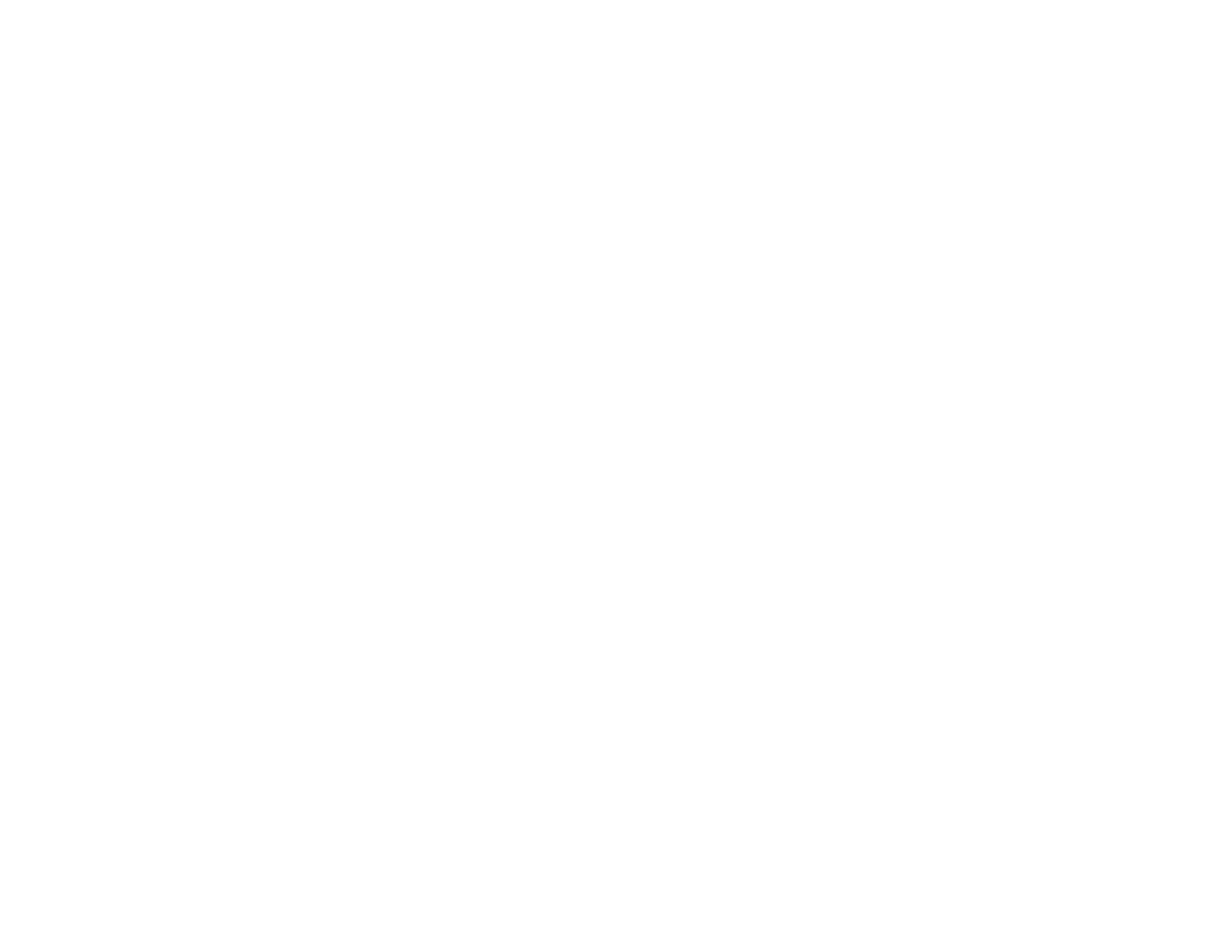
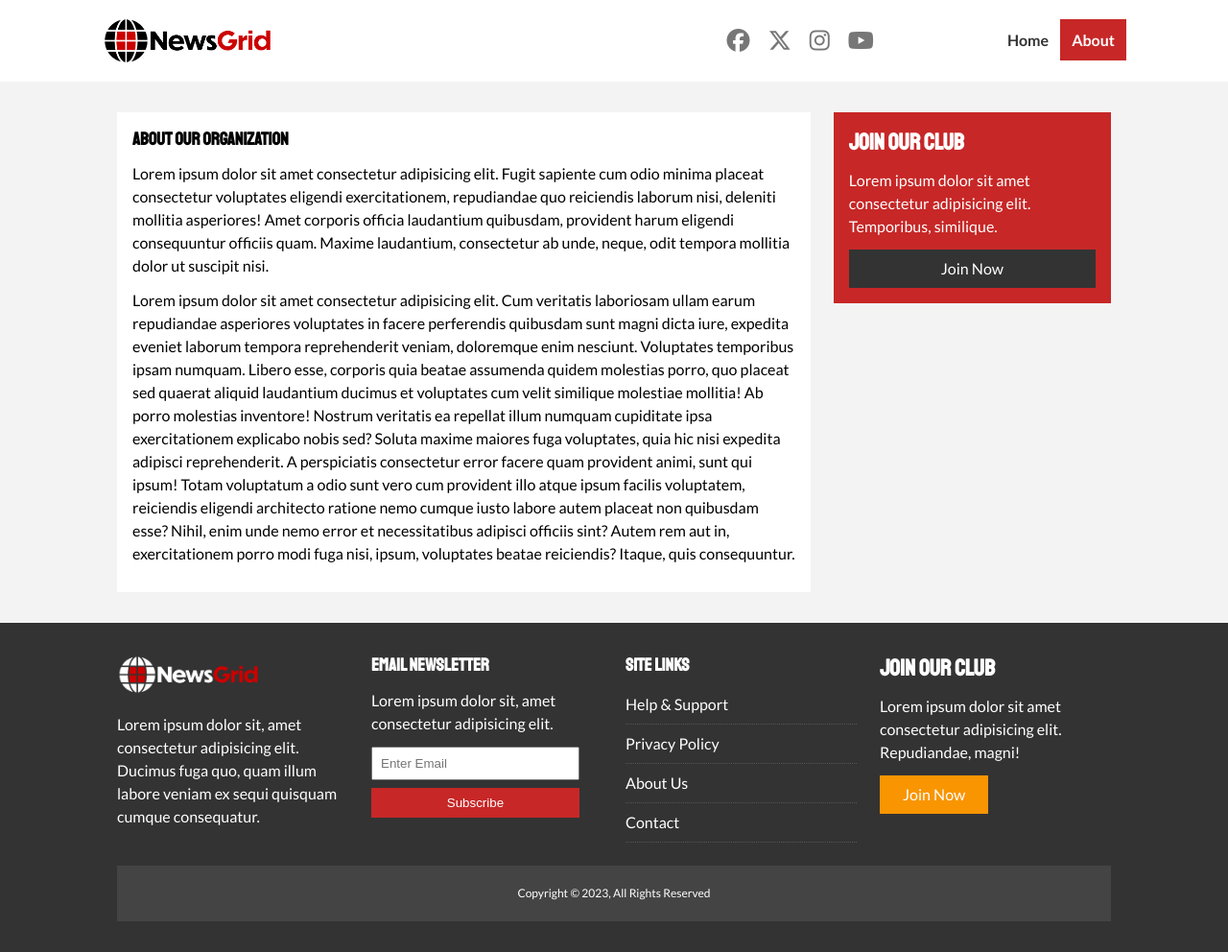
Before and after one commit to chrismcpeters/newsgrid, a plain HTML site: page about.html in a window 1280 px wide. Shown: the whole page at 96% size. Before the commit the page ends 800 px from the top, so only its background shows below. Drawn offline with Linux system fonts and the light colour scheme.

Commit message:
Newsgrid Site 12.24.23

```diff
--- a/about.html
+++ b/about.html
@@ -0,0 +1,85 @@
+<!DOCTYPE html>
+<html lang="en">
+<head>
+  <meta charset="UTF-8">
+  <meta name="viewport" content="width=device-width, initial-scale=1.0">
+  <script src="https://kit.fontawesome.com/9eeba2a47d.js" crossorigin="anonymous"></script>
+  <link rel="preconnect" href="https://fonts.googleapis.com">
+<link rel="preconnect" href="https://fonts.gstatic.com" crossorigin>
+<link href="https://fonts.googleapis.com/css2?family=Lato:ital,wght@0,100;0,300;0,400;0,700;0,900;1,100;1,300;1,400;1,700;1,900&family=Staatliches&display=swap" rel="stylesheet">
+  <link rel="stylesheet" href="css/style.css">
+  <link rel="stylesheet" media="screen and (max-width: 768px)" href="css/mobile.css">
+  <!-- Dynamic Drive favicon generator -->
+  <link rel="shortcut icon" type="image/x-icon" href="favicon.ico">
+  <title>NewsGrid | About</title>
+</head>
+<body>
+  <nav id="main-nav">
+    <div class="container">
+      <img src="img/newsgrid-01.png" alt="NewsGrid" class="logo">
+      <div class="social">
+        <a href="http://facebook.com" target="blank"><i class="fab fa-facebook fa-xl"></i></a>
+        <a href="http://twitter.com" target="blank"><i class="fab fa-x-twitter fa-xl"></i></a>
+        <a href="http://instagram.com" target="blank"><i class="fab fa-instagram fa-xl"></i></a>
+        <a href="http://youtube.com" target="blank"><i class="fab fa-youtube fa-xl"></i></a>
+      </div>
+      <ul>
+        <li><a href="index.html">Home</a></li>
+        <li><a class="current" href="about.html">About</a></li>
+      </ul>
+    </div>
+  </nav>
+
+  <section id="about">
+    <div class="container">
+        <div class="page-container">
+            <article class="card">
+                <h1 class="l-heading">About Our Organization</h1>
+                <p>Lorem ipsum dolor sit amet consectetur adipisicing elit. Fugit sapiente cum odio minima placeat consectetur voluptates eligendi exercitationem, repudiandae quo reiciendis laborum nisi, deleniti mollitia asperiores! Amet corporis officia laudantium quibusdam, provident harum eligendi consequuntur officiis quam. Maxime laudantium, consectetur ab unde, neque, odit tempora mollitia dolor ut suscipit nisi.</p>
+                <p>Lorem ipsum dolor sit amet consectetur adipisicing elit. Cum veritatis laboriosam ullam earum repudiandae asperiores voluptates in facere perferendis quibusdam sunt magni dicta iure, expedita eveniet laborum tempora reprehenderit veniam, doloremque enim nesciunt. Voluptates temporibus ipsam numquam. Libero esse, corporis quia beatae assumenda quidem molestias porro, quo placeat sed quaerat aliquid laudantium ducimus et voluptates cum velit similique molestiae mollitia! Ab porro molestias inventore! Nostrum veritatis ea repellat illum numquam cupiditate ipsa exercitationem explicabo nobis sed? Soluta maxime maiores fuga voluptates, quia hic nisi expedita adipisci reprehenderit. A perspiciatis consectetur error facere quam provident animi, sunt qui ipsum! Totam voluptatum a odio sunt vero cum provident illo atque ipsum facilis voluptatem, reiciendis eligendi architecto ratione nemo cumque iusto labore autem placeat non quibusdam esse? Nihil, enim unde nemo error et necessitatibus adipisci officiis sint? Autem rem aut in, exercitationem porro modi fuga nisi, ipsum, voluptates beatae reiciendis? Itaque, quis consequuntur.</p>
+            </article>
+            <aside class="card bg-primary">
+                <h2>Join Our Club</h2>
+                <p>Lorem ipsum dolor sit amet consectetur adipisicing elit. Temporibus, similique.</p>
+                <a href="#" class="btn btn-dark btn-block">Join Now</a>
+            </aside>
+        </div>
+    </div>
+  </section>
+
+  <!-- Footer -->
+  <footer id="main-footer" class="py-2">
+    <div class="container footer-container">
+      <div>
+        <img src="img/newsgrid-02.png" alt="Newsgrid">
+        <p>Lorem ipsum dolor sit, amet consectetur adipisicing elit. Ducimus fuga quo, quam illum labore veniam ex sequi quisquam cumque consequatur.</p>
+      </div>
+      <div>
+        <h3>Email Newsletter</h3>
+        <p>Lorem ipsum dolor sit, amet consectetur adipisicing elit.</p>
+        <form>
+          <input type="email" placeholder="Enter Email">
+          <input type="submit" value="Subscribe" class="btn btn-primary">
+        </form>
+      </div>
+      <div>
+        <h3>Site links</h3>
+        <ul class="list">
+          <li><a href="#">Help & Support</a></li>
+          <li><a href="#">Privacy Policy</a></li>
+          <li><a href="#">About Us</a></li>
+          <li><a href="#">Contact</a></li>
+        </ul>
+      </div>
+      <div>
+        <h2>Join our club</h2>
+        <p>Lorem ipsum dolor sit amet consectetur adipisicing elit. Repudiandae, magni!</p>
+        <a href="" class="btn btn-secondary">Join Now</a>
+      </div>
+      <div>
+        <p>Copyright &copy; 2023, All Rights Reserved</p>
+      </div>
+    </div>
+  </footer>
+</body>
+</html>
--- a/css/style.css
+++ b/css/style.css
@@ -141,6 +141,18 @@ h1, h2, h3, h4, h5, h6 {
 .list li a:hover {
     color: var(--primary-color) !important;
     transition: all ease-in-out 200ms;
+}
+
+/* Inner page grid container */
+.page-container {
+    display: grid;
+    grid-template-columns: 5fr 2fr;
+    margin: 2rem 0;
+    gap: 1.5rem;
+}
+
+.page-container > *:first-child {
+    grid-row: 1 / span 3;
 }
 
 /* Navigation */
```
